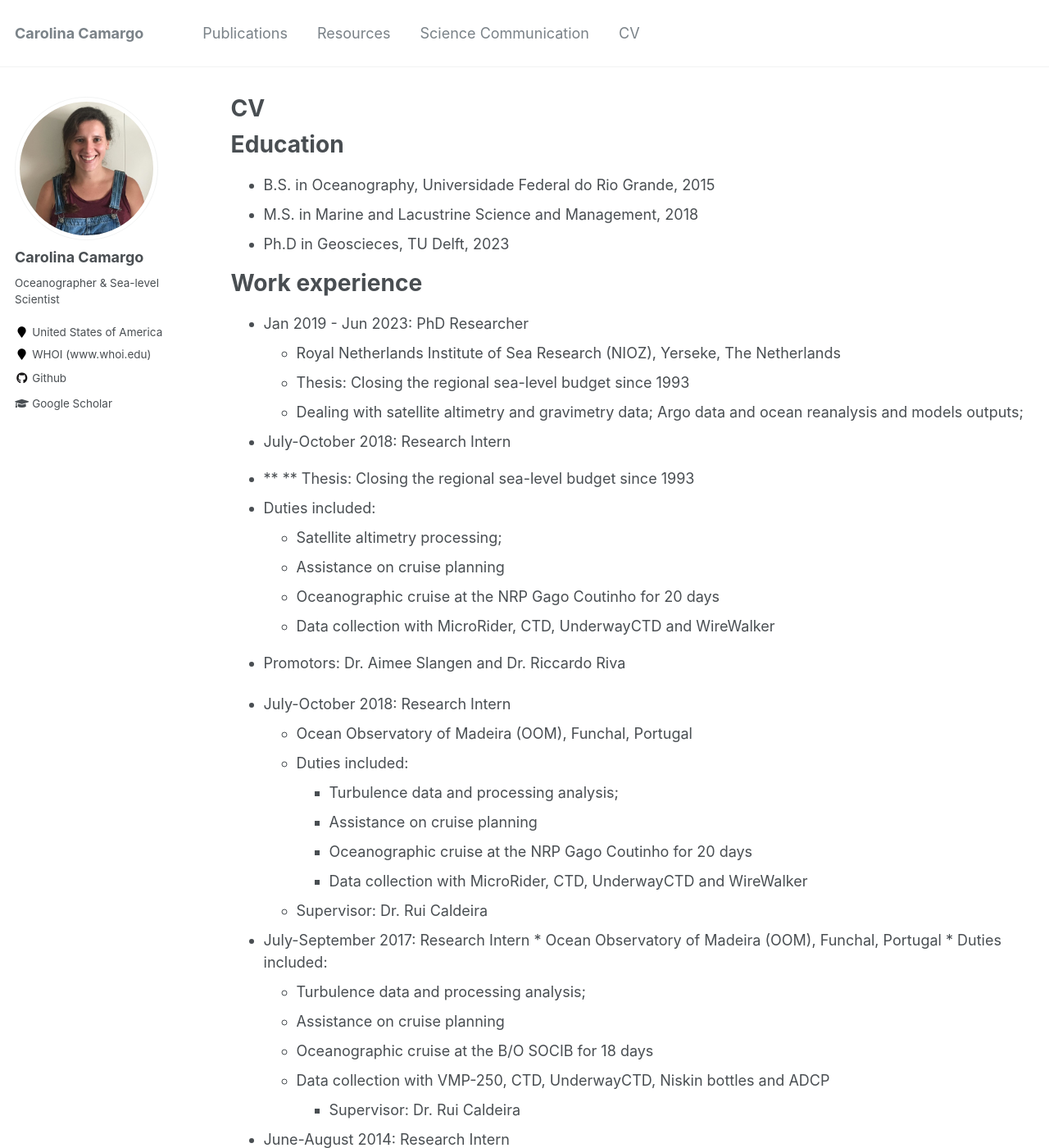
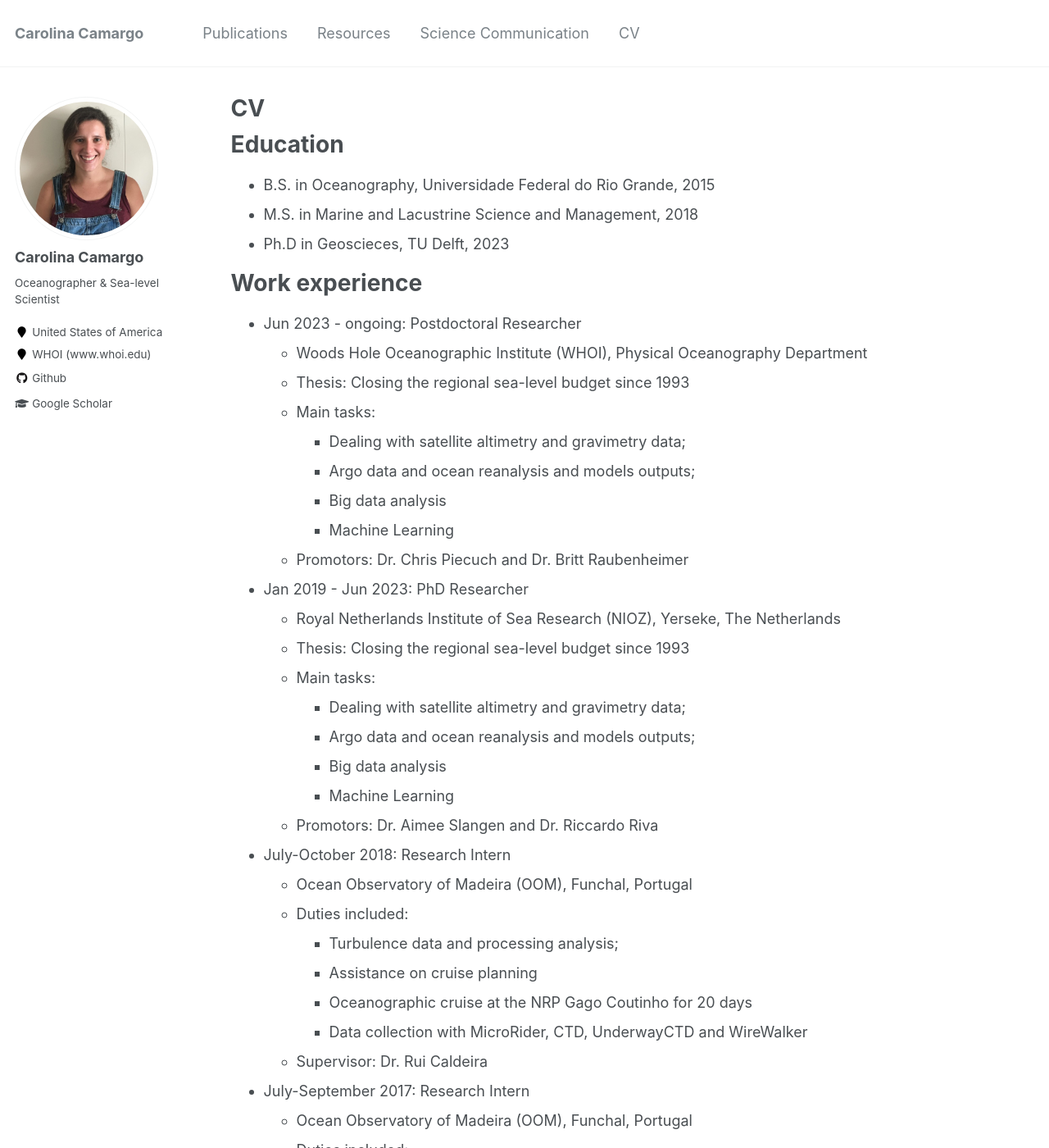
Before and after one commit to carocamargo/carocamargo.github.io, a Jekyll site: the page built from _pages/cv.md, in a window 1280 px wide and 1400 px high. Shown: the whole window at 82% size. Built offline with Jekyll 4.4.1, drawn with Linux system fonts in a browser that asks for light colours.

Commit message:
Update cv.md

```diff
--- a/_pages/cv.md
+++ b/_pages/cv.md
@@ -18,27 +18,25 @@ Education
 Work experience
 ======
 
-  <ul>
-  <li>Jan 2019 - Jun 2023: PhD Researcher
-    <ul>
-      <li>Royal Netherlands Institute of Sea Research (NIOZ), Yerseke, The Netherlands</li>
-      <li>Thesis: Closing the regional sea-level budget since 1993 </li>
-      <li>Dealing with satellite altimetry and gravimetry data; Argo data and ocean reanalysis and models outputs;</li>
-    </ul>
-  </li>
-  <li>July-October 2018: Research Intern</li>
-</ul>
-*
-  **
-  ** Thesis: Closing the regional sea-level budget since 1993
-  * Duties included:
-    * Satellite altimetry processing;
-    * Assistance on cruise planning
-    * Oceanographic cruise at the NRP Gago Coutinho for 20 days
-    * Data collection with MicroRider, CTD, UnderwayCTD and WireWalker
-  * Promotors: Dr. Aimee Slangen and Dr. Riccardo Riva
+ * Jun 2023 - ongoing: Postdoctoral Researcher
+      * Woods Hole Oceanographic Institute (WHOI), Physical Oceanography Department
+      * Thesis: Closing the regional sea-level budget since 1993
+      * Main tasks:
+          * Dealing with satellite altimetry and gravimetry data;
+          * Argo data and ocean reanalysis and models outputs;
+          * Big data analysis
+          * Machine Learning
+      * Promotors: Dr. Chris Piecuch and Dr. Britt Raubenheimer
 
-
+  * Jan 2019 - Jun 2023: PhD Researcher
+      * Royal Netherlands Institute of Sea Research (NIOZ), Yerseke, The Netherlands
+      * Thesis: Closing the regional sea-level budget since 1993
+      * Main tasks:
+          * Dealing with satellite altimetry and gravimetry data;
+          * Argo data and ocean reanalysis and models outputs;
+          * Big data analysis
+          * Machine Learning
+      * Promotors: Dr. Aimee Slangen and Dr. Riccardo Riva
 
   *  July-October 2018: Research Intern
       * Ocean Observatory of Madeira (OOM), Funchal, Portugal
@@ -50,20 +48,20 @@ Work experience
       * Supervisor: Dr. Rui Caldeira
 
   *  July-September 2017: Research Intern
-    * Ocean Observatory of Madeira (OOM), Funchal, Portugal
-    * Duties included:
-      * Turbulence data and processing analysis;
-      * Assistance on cruise planning
-       * Oceanographic cruise at the B/O SOCIB for 18 days
-      * Data collection with VMP-250, CTD, UnderwayCTD, Niskin bottles and ADCP
-    * Supervisor: Dr. Rui Caldeira
+      * Ocean Observatory of Madeira (OOM), Funchal, Portugal
+      * Duties included:
+          * Turbulence data and processing analysis;
+          * Assistance on cruise planning
+          * Oceanographic cruise at the B/O SOCIB for 18 days
+          * Data collection with VMP-250, CTD, UnderwayCTD, Niskin bottles and ADCP
+      * Supervisor: Dr. Rui Caldeira
 
-*  June-August 2014: Research Intern
-  * Rockland Scientific International (RSI), Victoria, Canada
-  * Duties included:
-    * Training in turbulence data and processing analysis;
-    * Data collection with VMP-250
-  * Supervisor: Dr. Emma Murowinski, Dr. Rolf Lueck
+  *  June-August 2014: Research Intern
+      * Rockland Scientific International (RSI), Victoria, Canada
+      * Duties included:
+        * Training in turbulence data and processing analysis;
+        * Data collection with VMP-250
+      * Supervisor: Dr. Emma Murowinski, Dr. Rolf Lueck
 
 
 Publications
```
